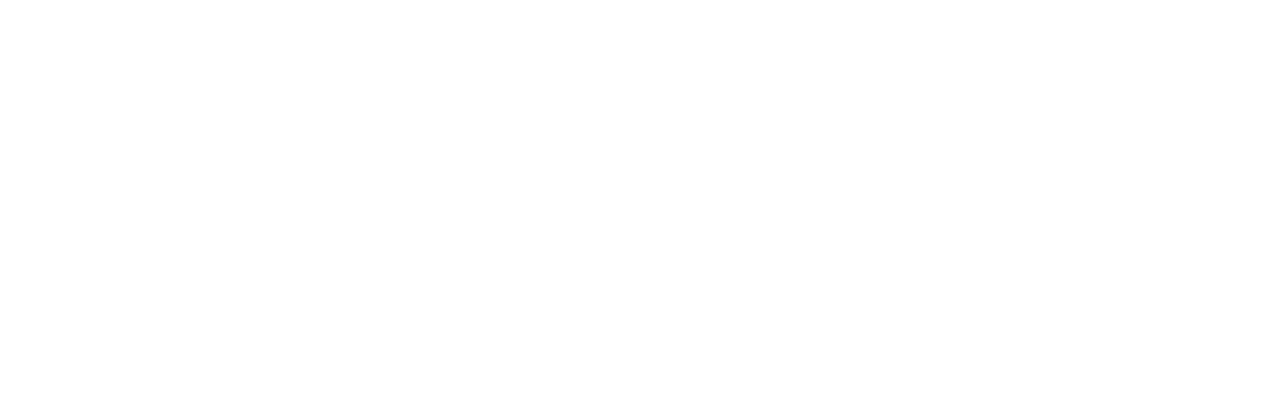
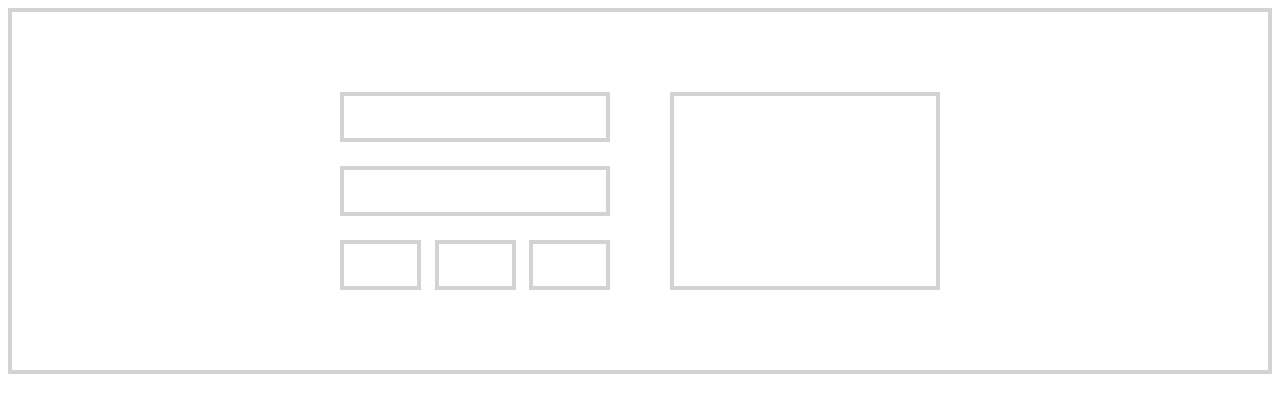
Before and after one commit to AshurYousif/CSS-best-practises, a plain HTML site: page index.html in a window 1280 px wide. Drawn offline with Linux system fonts and the light colour scheme.

Commit message:
last commit of css best practices

```diff
--- a/index.html
+++ b/index.html
@@ -1,12 +1,29 @@
 <!DOCTYPE html>
 <html lang="en">
+
 <head>
     <meta charset="UTF-8">
     <meta http-equiv="X-UA-Compatible" content="IE=edge">
     <meta name="viewport" content="width=device-width, initial-scale=1.0">
     <title>Document</title>
+    <link rel="stylesheet" href="/style.css">
 </head>
+
 <body>
+<div class="container">
+        <div class="row">
+            <div class="box-wrapper">
+                <div class="box box-small"></div>
+                <div class="box box-small"></div>
+                <div class="tiny-wrapper">
+                    <div class="box box-tiny"></div>
+                    <div class="box box-tiny"></div>
+                    <div class="box box-tiny"></div>
+                </div>
+            </div>
+            <div class="box box-large"></div>
+        </div>
+    </div>
+</body>
 
-</body>
 </html>
--- a/style.css
+++ b/style.css
@@ -0,0 +1,46 @@
+* {
+    box-sizing: border-box;
+}
+
+.container {
+    border: 4px solid lightgray;
+    padding: 80px 24px 80px 24px;
+}
+
+.box {
+    border: 4px solid lightgray;
+    margin-bottom: 24px;
+}
+
+.row {
+    width: 100%;
+    max-width: 600px;
+    margin: 0 auto -24px auto;
+    display: flex;
+    justify-content: space-between;
+}
+
+.box-tiny {
+    width: 30%;
+    height: 50px;
+
+}
+
+.tiny-wrapper {
+    display: flex;
+    justify-content: space-between;
+}
+
+.box-wrapper {
+    width: 45%;
+    display: flex;
+    flex-direction: column;
+}
+
+.box-small {
+    height: 50px;
+}
+
+.box-large {
+    width: 45%;
+}
```
